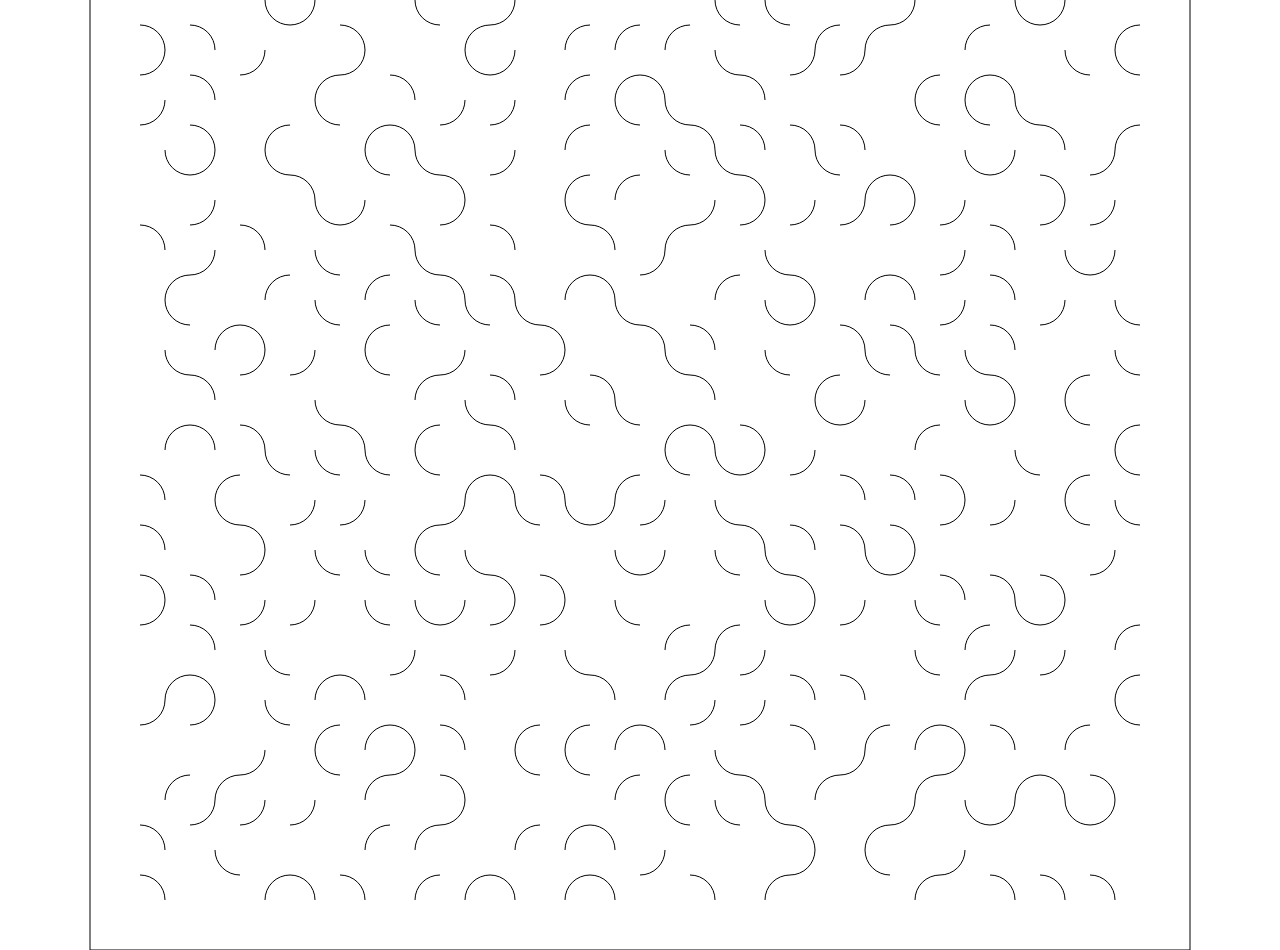
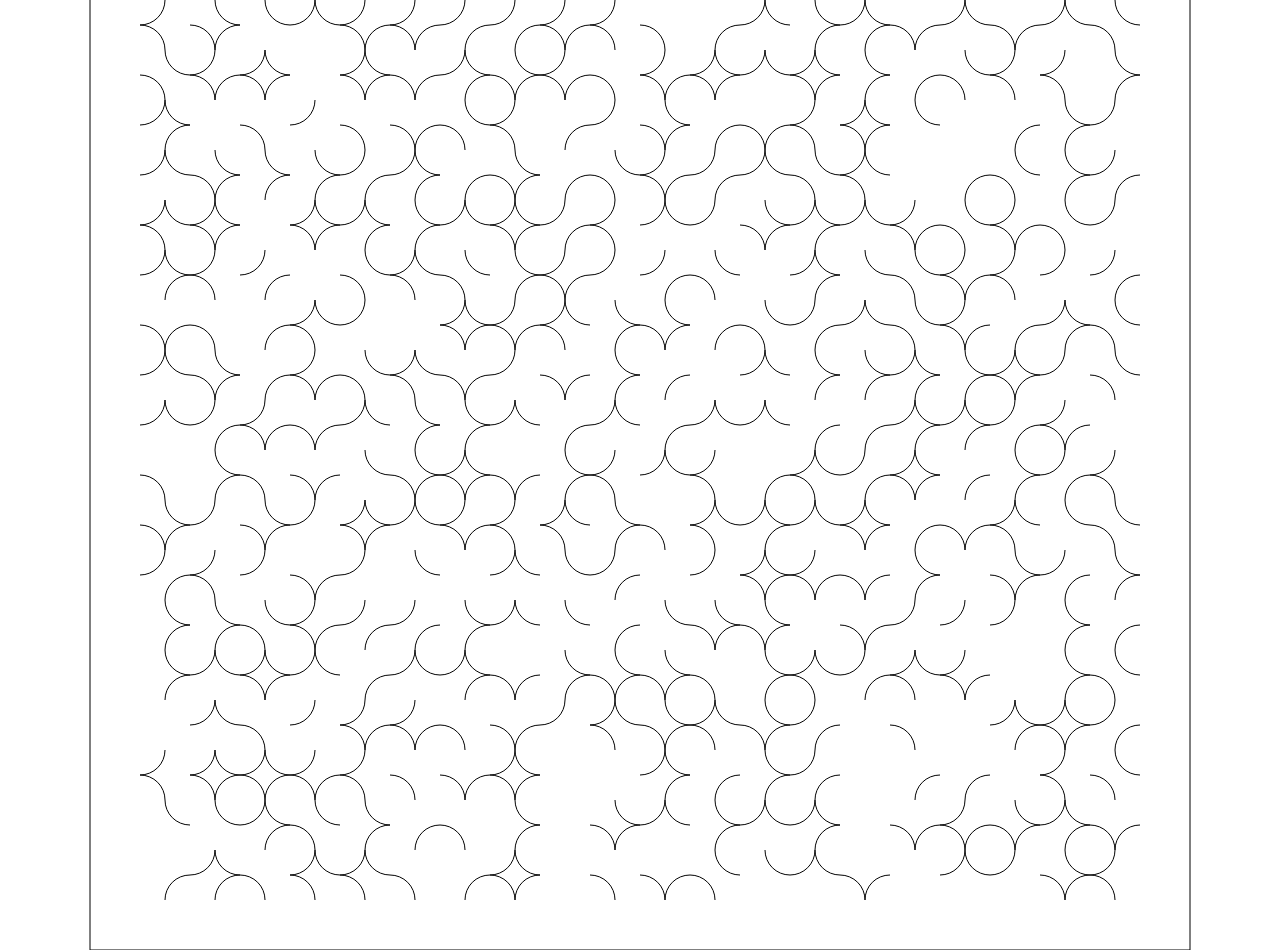
Before and after one commit to VarunBarad/generative-art, a plain HTML site: page arcs.html in a window 1280 px wide. Shown: the top 950 px of the page. Drawn offline with Linux system fonts and the light colour scheme.

Commit message:
Increase arc density

```diff
--- a/arcs.html
+++ b/arcs.html
@@ -30,19 +30,33 @@
     const arcRadius = 25;
     for (let y = 0; y < 20; y++) {
       for (let x = 0; x < 20; x++) {
-        const num = Math.random() * 20;
+        const shouldDrawNorthWest = (Math.random() * 10) < 5;
+        if (shouldDrawNorthWest) {
+          context.beginPath();
+          context.arc((4 + x) * 50, (4 + y) * 50, arcRadius, 0, Math.PI / 2);
+          context.stroke();
+        }
 
-        context.beginPath();
-        if (num < 5) {
-          context.arc((4 + x) * 50, (4 + y) * 50, arcRadius, 0, Math.PI / 2);
-        } else if (num < 10) {
+        const shouldDrawNorthEast = (Math.random() * 10) < 5;
+        if (shouldDrawNorthEast) {
+          context.beginPath();
           context.arc((5 + x) * 50, (4 + y) * 50, arcRadius, Math.PI / 2, Math.PI);
-        } else if (num < 15) {
+          context.stroke();
+        }
+
+        const shouldDrawSouthEast = (Math.random() * 10) < 5;
+        if (shouldDrawSouthEast) {
+          context.beginPath();
           context.arc((5 + x) * 50, (5 + y) * 50, arcRadius, Math.PI, (3 * Math.PI) / 2);
-        } else {
+          context.stroke();
+        }
+
+        const shouldDrawSouthWest = (Math.random() * 10) < 5;
+        if (shouldDrawSouthWest) {
+          context.beginPath();
           context.arc((4 + x) * 50, (5 + y) * 50, arcRadius, (3 * Math.PI) / 2, 0);
+          context.stroke();
         }
-        context.stroke();
       }
     }
   };
```
